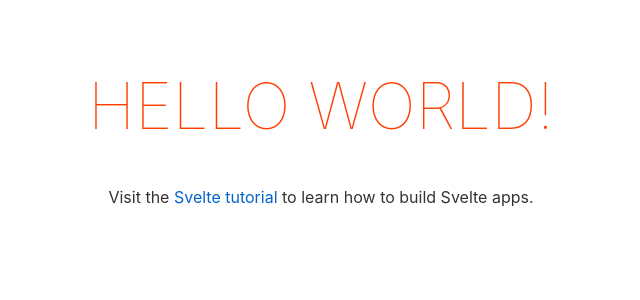
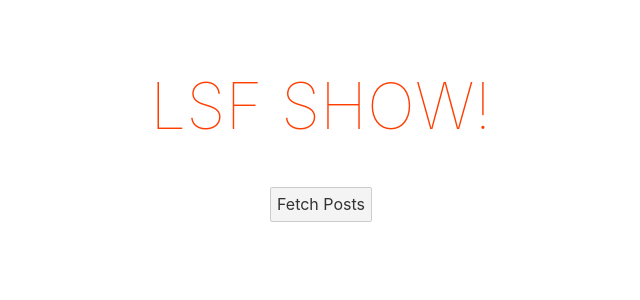
Before and after one commit to ollieri3/lsf-show, a Svelte app: page / in a window 1280 px wide. Shown: the top 300 px of the page, without its empty margins (319-959 px from the left). Built offline with nearby package versions, Linux system fonts and the light colour scheme.

Commit message:
Test function

```diff
--- a/src/App.svelte
+++ b/src/App.svelte
@@ -1,11 +1,25 @@
 <script>
-	export let name;
+  const name = "world";
+
+  async function fetchTopPosts() {
+    try {
+      const token = await window.fetch(
+        "https://www.reddit.com/api/v1/access_token",
+        {
+          method: "POST",
+          body: "grant_type=client_credentials",
+        }
+      );
+      console.log("token", token);
+    } catch (error) {
+      console.error(error);
+    }
+  }
+
+  function clicked() {
+    console.log("clicked!");
+  }
 </script>
-
-<main>
-	<h1>Hello {name}!</h1>
-	<p>Visit the <a href="https://svelte.dev/tutorial">Svelte tutorial</a> to learn how to build Svelte apps.</p>
-</main>
 
 <style>
   main {
@@ -28,3 +42,8 @@
     }
   }
 </style>
+
+<main>
+  <h1>LSF Show!</h1>
+  <button on:click={fetchTopPosts}>Fetch Posts</button>
+</main>
--- a/src/main.js
+++ b/src/main.js
@@ -1,10 +1,7 @@
 import App from './App.svelte';
 
 const app = new App({
-	target: document.body,
-	props: {
-		name: 'world'
-	}
+	target: document.body
 });
 
 export default app;
```
Lines whose indentation alone changed are shown as unchanged.
